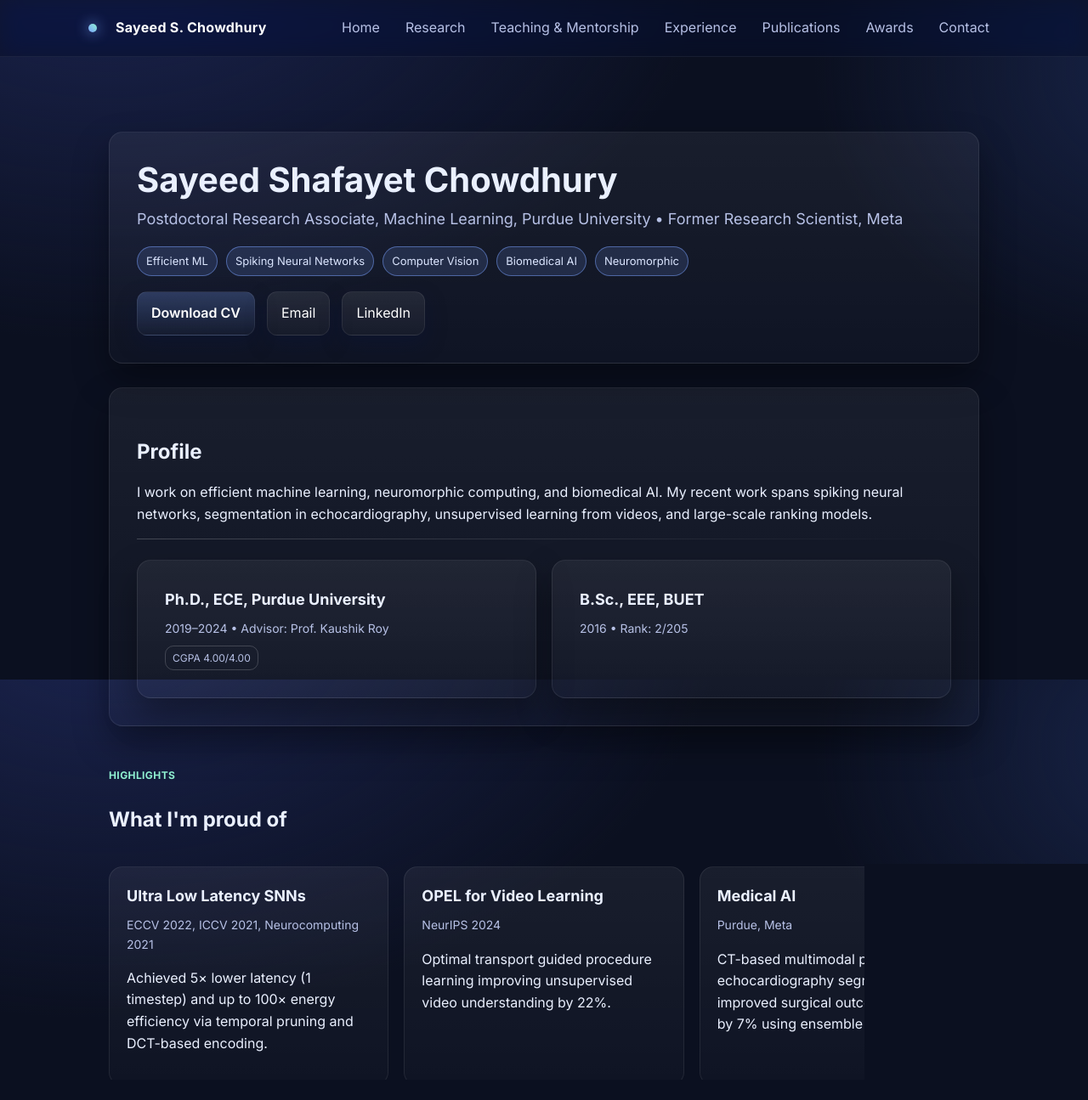
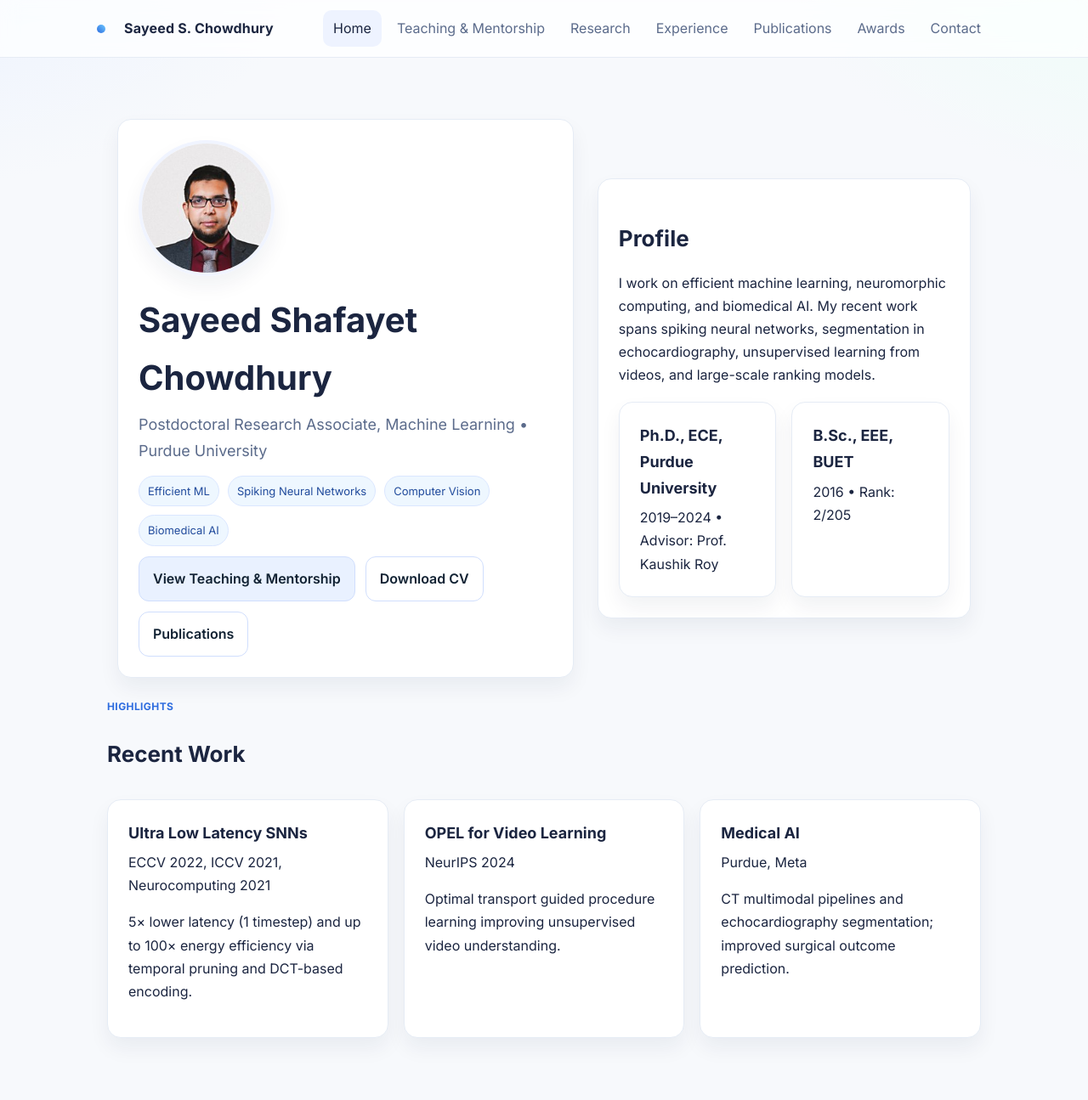
Before and after one commit to SayeedChowdhury/SayeedChowdhury.github.io, a plain HTML site: page index.html in a window 1280 px wide. Shown: the top 1295 px of the page at 85% size. Drawn offline with Linux system fonts and the light colour scheme.

Commit message:
Rebuild: light theme + headshot + teaching emphasis + full pubs

```diff
--- a/assets/style.css
+++ b/assets/style.css
@@ -1,105 +1,90 @@
 
 :root{
-  --bg:#0b1020;
-  --panel:#121935;
-  --ink:#eaf0ff;
-  --muted:#b7c1e6;
-  --brand:#7aa2ff;
-  --brand-2:#8ff0d1;
-  --accent:#ffd166;
-  --card:#0f1530;
-  --shadow: 0 20px 40px rgba(0,0,0,.35);
-  --radius: 16px;
+  --bg:#f7f9fc;
+  --panel:#ffffff;
+  --ink:#1b2540;
+  --muted:#5b6b8b;
+  --brand:#2d6cdf;
+  --brand-2:#16a085;
+  --accent:#f39c12;
+  --border:#e6ecf5;
+  --shadow:0 12px 24px rgba(10,31,68,.06);
+  --radius:16px;
 }
 
 *{box-sizing:border-box}
-html,body{height:100%}
 body{
   margin:0;
   color:var(--ink);
-  background: radial-gradient(1200px 800px at 10% -10%, #1b2450 0%, transparent 60%),
-              radial-gradient(900px 700px at 110% 10%, #182449 0%, transparent 50%),
+  background: radial-gradient(900px 600px at -10% -10%, #e8f0ff 0%, transparent 60%),
+              radial-gradient(900px 600px at 110% -10%, #e9fff6 0%, transparent 60%),
               var(--bg);
-  font: 16px/1.6 "Inter", system-ui, -apple-system, Segoe UI, Roboto, Helvetica, Arial, "Apple Color Emoji","Segoe UI Emoji";
+  font:16px/1.7 "Inter", system-ui, -apple-system, Segoe UI, Roboto, Helvetica, Arial;
 }
 
-.container{max-width:1120px;margin:0 auto;padding:24px}
+.container{max-width:1100px;margin:0 auto;padding:24px}
 
 .nav{
   position:sticky; top:0; z-index:10;
-  backdrop-filter:saturate(180%) blur(12px);
-  background:rgba(10,15,35,.55);
-  border-bottom:1px solid rgba(255,255,255,.06);
+  backdrop-filter:saturate(180%) blur(10px);
+  background:rgba(255,255,255,.75);
+  border-bottom:1px solid var(--border);
 }
 .nav .inner{display:flex; align-items:center; gap:16px; padding:12px 24px;}
-.nav .brand{display:flex; align-items:center; gap:10px; font-weight:700; letter-spacing:.3px}
-.nav .brand .dot{width:10px;height:10px;border-radius:50%;background:linear-gradient(45deg,var(--brand),var(--brand-2)); box-shadow:0 0 16px var(--brand)}
+.nav .brand{display:flex; align-items:center; gap:10px; font-weight:700; letter-spacing:.2px}
+.nav .brand .dot{width:10px;height:10px;border-radius:50%;background:linear-gradient(45deg,var(--brand),#6dc7ff)}
 .nav a{color:var(--muted); text-decoration:none; padding:8px 12px; border-radius:10px}
-.nav a.active, .nav a:hover{color:var(--ink); background:rgba(255,255,255,.06)}
+.nav a.active, .nav a:hover{color:var(--ink); background:#eef3ff}
 
 .hero{
   display:grid; grid-template-columns:1.1fr .9fr; gap:28px; align-items:center;
-  padding:64px 24px 24px;
+  padding:48px 24px 12px;
 }
-.hero .card{
-  background:linear-gradient(180deg, rgba(255,255,255,.06), rgba(255,255,255,.02));
-  border:1px solid rgba(255,255,255,.08);
+.card{
+  background:var(--panel);
+  border:1px solid var(--border);
+  border-radius:var(--radius);
   box-shadow:var(--shadow);
-  border-radius:var(--radius);
-  padding:32px;
+  padding:24px;
 }
-h1{font-size:40px; line-height:1.2; margin:0 0 8px}
-h2{font-size:24px; margin:24px 0 12px}
+h1{font-size:40px;margin:0 0 6px}
+h2{font-size:26px;margin:24px 0 12px}
+h3{font-size:18px;margin:0 0 6px}
 .lead{color:var(--muted); font-size:18px}
-.badges{display:flex; flex-wrap:wrap; gap:10px; margin-top:18px}
-.badge{background:rgba(122,162,255,.15); border:1px solid rgba(122,162,255,.5);
-  color:#dce6ff; padding:6px 10px; border-radius:999px; font-size:13px}
+.badges{display:flex; flex-wrap:wrap; gap:10px; margin-top:14px}
+.badge{background:#eef7ff; border:1px solid #dbe7ff; color:#214b9c; padding:6px 10px; border-radius:999px; font-size:13px}
 
-.cards{display:grid; grid-template-columns:repeat(12,1fr); gap:18px; margin-top:24px}
-.card{
-  grid-column:span 12;
-  background:linear-gradient(180deg, rgba(255,255,255,.06), rgba(255,255,255,.02));
-  border:1px solid rgba(255,255,255,.08);
-  border-radius:var(--radius);
-  padding:20px;
-}
-.card h3{margin:0 0 8px; font-size:18px}
-.card .meta{color:var(--muted); font-size:14px; margin-bottom:8px}
-.card .pill{display:inline-block; padding:4px 8px; border:1px solid rgba(255,255,255,.18); border-radius:10px; font-size:12px; margin-right:8px; color:var(--muted)}
+.cards{display:grid; grid-template-columns:repeat(12,1fr); gap:18px; margin-top:18px}
+.card.grid-6{grid-column:span 6}
+.card.grid-4{grid-column:span 4}
+.card.grid-12{grid-column:span 12}
 
-.grid-2 .card{grid-column:span 6}
-.grid-3 .card{grid-column:span 4}
+.row{display:flex; gap:18px; flex-wrap:wrap}
+.pill{display:inline-block;padding:5px 10px;border:1px solid var(--border);border-radius:999px;font-size:12px;color:var(--muted);margin-right:8px}
 
-.cta{
-  display:flex; gap:14px; margin-top:18px; flex-wrap:wrap;
-}
-.button{
-  display:inline-flex; align-items:center; gap:10px;
-  padding:12px 16px; border-radius:12px; border:1px solid rgba(255,255,255,.08);
-  background:linear-gradient(180deg, rgba(122,162,255,.25), rgba(122,162,255,.05));
-  color:white; text-decoration:none; font-weight:600;
-  box-shadow:0 10px 24px rgba(10,20,60,.35);
-}
-.button.secondary{background:linear-gradient(180deg, rgba(255,255,255,.08), rgba(255,255,255,.03)); font-weight:500}
+.cta{display:flex; gap:12px; flex-wrap:wrap; margin-top:12px}
+.button{display:inline-flex;align-items:center;gap:10px;padding:12px 16px;border-radius:12px;border:1px solid #d0defd;background:#e9f1ff;color:#123;text-decoration:none;font-weight:600}
+.button.secondary{background:#fff}
 
-.section{padding:24px}
-.section .title{display:flex; align-items:center; justify-content:space-between}
-.kicker{color:var(--brand-2); font-weight:700; letter-spacing:.4px; text-transform:uppercase; font-size:12px}
-.hr{height:1px;background:linear-gradient(to right, rgba(255,255,255,.2), rgba(255,255,255,0)); margin:16px 0}
+.headshot{width:160px;height:160px;border-radius:50%;object-fit:cover;border:4px solid #f0f4ff;box-shadow:var(--shadow)}
 
-.footer{
-  border-top:1px solid rgba(255,255,255,.08); color:var(--muted);
-  padding:24px; text-align:center; margin-top:40px;
-}
+.section{padding:12px}
+.section .title{display:flex;align-items:center;justify-content:space-between}
+.kicker{color:var(--brand);font-weight:700;letter-spacing:.4px;text-transform:uppercase;font-size:12px}
+
+.list{padding-left:20px}
+.list li{margin:10px 0}
+
+.footer{border-top:1px solid var(--border); color:var(--muted); padding:24px; text-align:center; margin-top:40px}
 
 @media (max-width: 900px){
   .hero{grid-template-columns:1fr}
-  .grid-2 .card, .grid-3 .card{grid-column:span 12}
+  .card.grid-6,.card.grid-4{grid-column:span 12}
 }
 
-/* Print-friendly CV page */
+/* Print friendly */
 @media print{
-  .nav, .footer, .cta{display:none}
-  body{background:white; color:#222}
-  .card{border: none; box-shadow: none; background:white}
+  .nav,.footer,.cta{display:none}
+  body{background:white}
+  .card{box-shadow:none}
 }
--- a/index.html
+++ b/index.html
@@ -3,7 +3,7 @@
 <head>
   <meta charset="utf-8">
   <meta name="viewport" content="width=device-width, initial-scale=1">
-  <title>Sayeed S. Chowdhury • Portfolio</title>
+  <title>Sayeed S. Chowdhury • Academic Portfolio</title>
   <link rel="preconnect" href="https://fonts.googleapis.com">
   <link rel="preconnect" href="https://fonts.gstatic.com" crossorigin>
   <link href="https://fonts.googleapis.com/css2?family=Inter:wght@400;600;700&display=swap" rel="stylesheet">
@@ -12,15 +12,15 @@
 <body>
 <div class="nav">
   <div class="inner container">
-    <div class="brand"><span class="dot"></span> <a href="index.html" style="color:white;text-decoration:none;">Sayeed S. Chowdhury</a></div>
+    <div class="brand"><span class="dot"></span> <a href="index.html" style="text-decoration:none;color:inherit;">Sayeed S. Chowdhury</a></div>
     <div style="margin-left:auto; display:flex; gap:6px; flex-wrap:wrap">
-      <a href="index.html">Home</a>
-      <a href="research.html">Research</a>
-      <a href="teaching.html">Teaching & Mentorship</a>
-      <a href="experience.html">Experience</a>
-      <a href="publications.html">Publications</a>
-      <a href="awards.html">Awards</a>
-      <a href="contact.html">Contact</a>
+      <a href="index.html" class="active">Home</a>
+      <a href="teaching.html" class="">Teaching & Mentorship</a>
+      <a href="research.html" class="">Research</a>
+      <a href="experience.html" class="">Experience</a>
+      <a href="publications.html" class="">Publications</a>
+      <a href="awards.html" class="">Awards</a>
+      <a href="contact.html" class="">Contact</a>
     </div>
   </div>
 </div>
@@ -28,61 +28,58 @@
 
 <section class="hero">
   <div class="card">
+    <div class="row" style="align-items:center">
+      <img class="headshot" src="images/headshot.jpg" alt="Headshot of Sayeed S. Chowdhury" />
+      <div>
         <h1>Sayeed Shafayet Chowdhury</h1>
-      <div class="lead">Postdoctoral Research Associate, Machine Learning, Purdue University • Former Research Scientist, Meta</div>
+        <div class="lead">Postdoctoral Research Associate, Machine Learning • Purdue University</div>
         <div class="badges">
           <span class="badge">Efficient ML</span>
           <span class="badge">Spiking Neural Networks</span>
           <span class="badge">Computer Vision</span>
           <span class="badge">Biomedical AI</span>
-        <span class="badge">Neuromorphic</span>
         </div>
         <div class="cta">
-        <a class="button" href="assets/cv.pdf" target="_blank" rel="noopener">Download CV</a>
-        <a class="button secondary" href="mailto:turjo11@gmail.com">Email</a>
-        <a class="button secondary" href="https://www.linkedin.com/in/sayeed-shafayet-c-355aa7a1/" target="_blank" rel="noopener">LinkedIn</a>
+          <a class="button" href="teaching.html">View Teaching & Mentorship</a>
+          <a class="button secondary" href="assets/cv.pdf" target="_blank" rel="noopener">Download CV</a>
+          <a class="button secondary" href="publications.html">Publications</a>
+        </div>
+      </div>
     </div>
   </div>
   <div class="card">
     <h2>Profile</h2>
     <p>I work on efficient machine learning, neuromorphic computing, and biomedical AI. My recent work spans spiking neural networks, segmentation in echocardiography, unsupervised learning from videos, and large-scale ranking models.</p>
-      <div class="hr"></div>
-      <div class="grid-2 cards">
-        <div class="card">
+    <div class="cards">
+      <div class="card grid-6">
         <h3>Ph.D., ECE, Purdue University</h3>
-          <div class="meta">2019–2024 • Advisor: Prof. Kaushik Roy</div>
-          <div class="pill">CGPA 4.00/4.00</div>
+        <div class="muted">2019–2024 • Advisor: Prof. Kaushik Roy</div>
       </div>
-        <div class="card">
+      <div class="card grid-6">
         <h3>B.Sc., EEE, BUET</h3>
-          <div class="meta">2016 • Rank: 2/205</div>
+        <div class="muted">2016 • Rank: 2/205</div>
       </div>
     </div>
   </div>
 </section>
 
 <section class="section">
-    <div class="title">
-      <div>
-        <div class="kicker">Highlights</div>
-        <h2>What I'm proud of</h2>
+  <div class="title"><div><div class="kicker">Highlights</div><h2>Recent Work</h2></div></div>
+  <div class="cards">
+    <div class="card grid-4">
+      <h3>Ultra Low Latency SNNs</h3>
+      <div class="muted">ECCV 2022, ICCV 2021, Neurocomputing 2021</div>
+      <p>5× lower latency (1 timestep) and up to 100× energy efficiency via temporal pruning and DCT-based encoding.</p>
     </div>
+    <div class="card grid-4">
+      <h3>OPEL for Video Learning</h3>
+      <div class="muted">NeurIPS 2024</div>
+      <p>Optimal transport guided procedure learning improving unsupervised video understanding.</p>
     </div>
-    <div class="grid-3 cards">
-      <div class="card">
-        <h3>Ultra Low Latency SNNs</h3>
-        <div class="meta">ECCV 2022, ICCV 2021, Neurocomputing 2021</div>
-        <p>Achieved 5× lower latency (1 timestep) and up to 100× energy efficiency via temporal pruning and DCT-based encoding.</p>
-      </div>
-      <div class="card">
-        <h3>OPEL for Video Learning</h3>
-        <div class="meta">NeurIPS 2024</div>
-        <p>Optimal transport guided procedure learning improving unsupervised video understanding by 22%.</p>
-      </div>
-      <div class="card">
+    <div class="card grid-4">
       <h3>Medical AI</h3>
-        <div class="meta">Purdue, Meta</div>
-        <p>CT-based multimodal pipelines and echocardiography segmentation; improved surgical outcome prediction by 7% using ensemble models.</p>
+      <div class="muted">Purdue, Meta</div>
+      <p>CT multimodal pipelines and echocardiography segmentation; improved surgical outcome prediction.</p>
     </div>
   </div>
 </section>
```
Also changed, not shown: awards.html (+9 -9 lines), contact.html (+13 -13 lines), experience.html (+27 -29 lines), publications.html (+39 -55 lines), research.html (+28 -51 lines), teaching.html (+38 -39 lines), images/headshot.jpg (added), 1 other file. Lines whose indentation alone changed are shown as unchanged.
